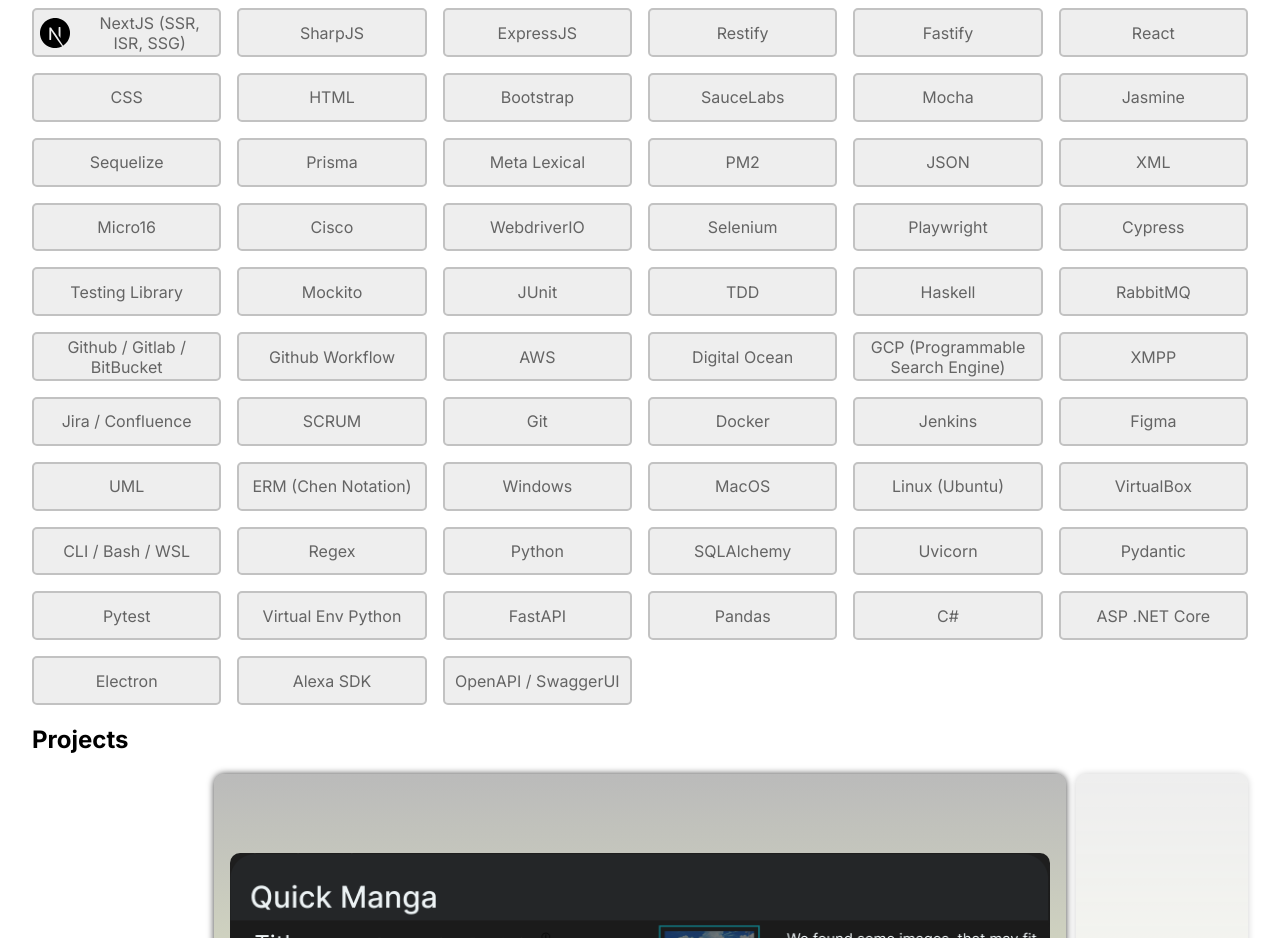
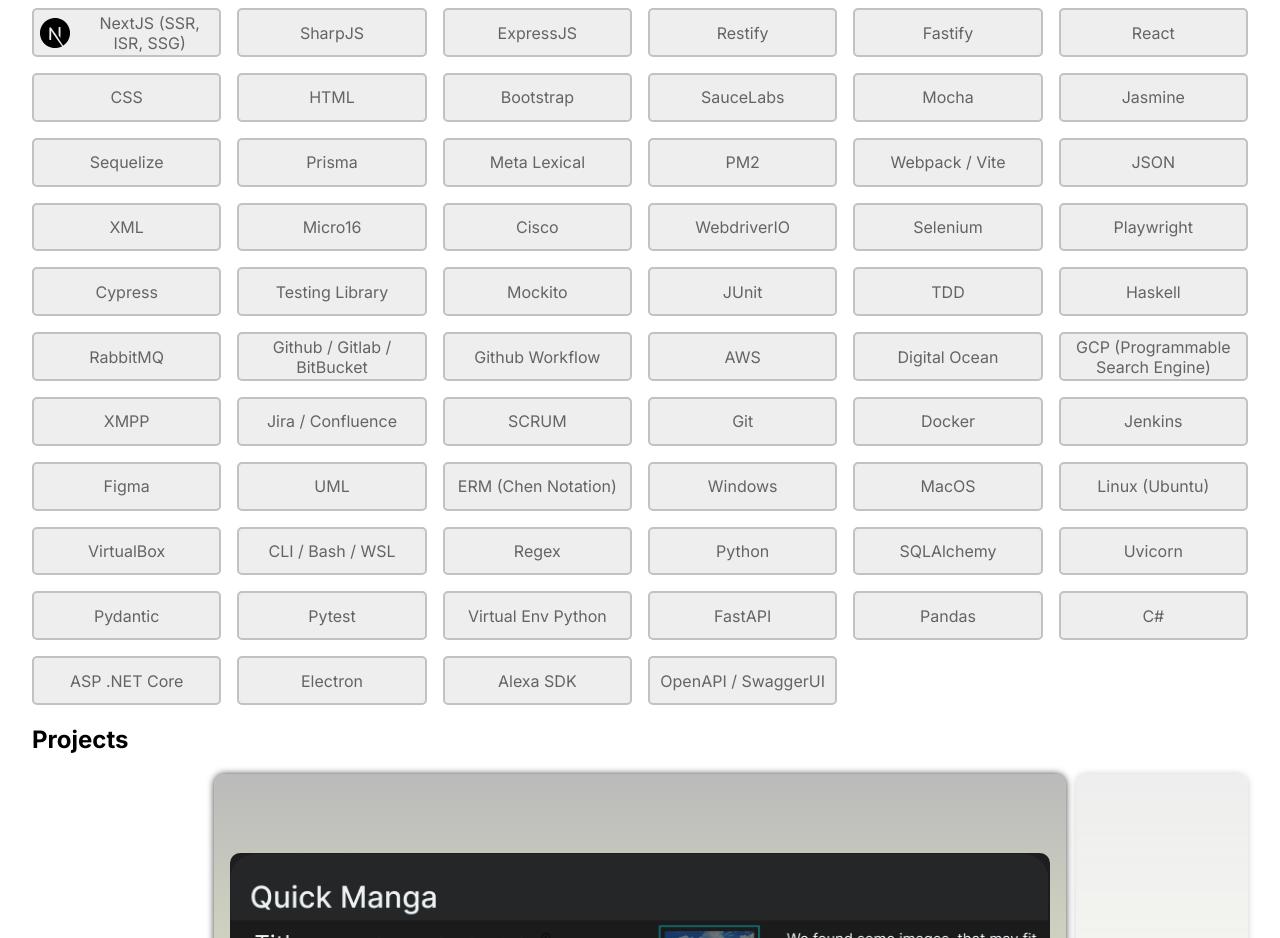
Before and after one commit to Reonharudo/dev-portfolio, a Next.js app: page / in a window 1280 px wide. Shown: the part 1900-2838 px from the top of the page. Built offline with nearby package versions, Linux system fonts and the light colour scheme.

Commit message:
Update TechStackSection.tsx

```diff
--- a/src/components/TechStackSection/TechStackSection.tsx
+++ b/src/components/TechStackSection/TechStackSection.tsx
@@ -126,6 +126,7 @@
                 <SkillItem text={"Prisma"} />
                 <SkillItem text={"Meta Lexical"} />
                 <SkillItem text={"PM2"} />
+                <SkillItem text={"Webpack / Vite"} />
 
                 <SkillItem text={"JSON"} />
                 <SkillItem text={"XML"} />
```
